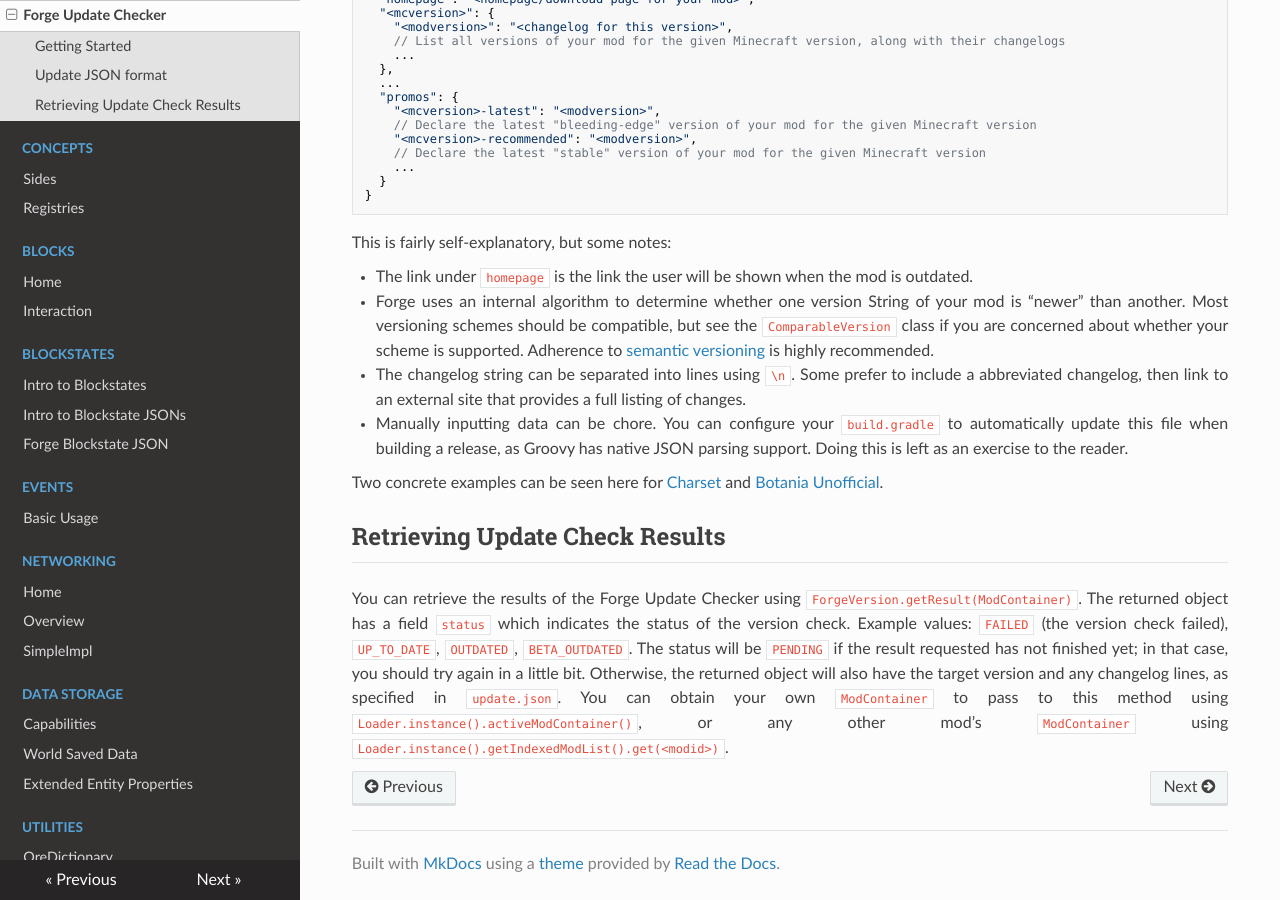
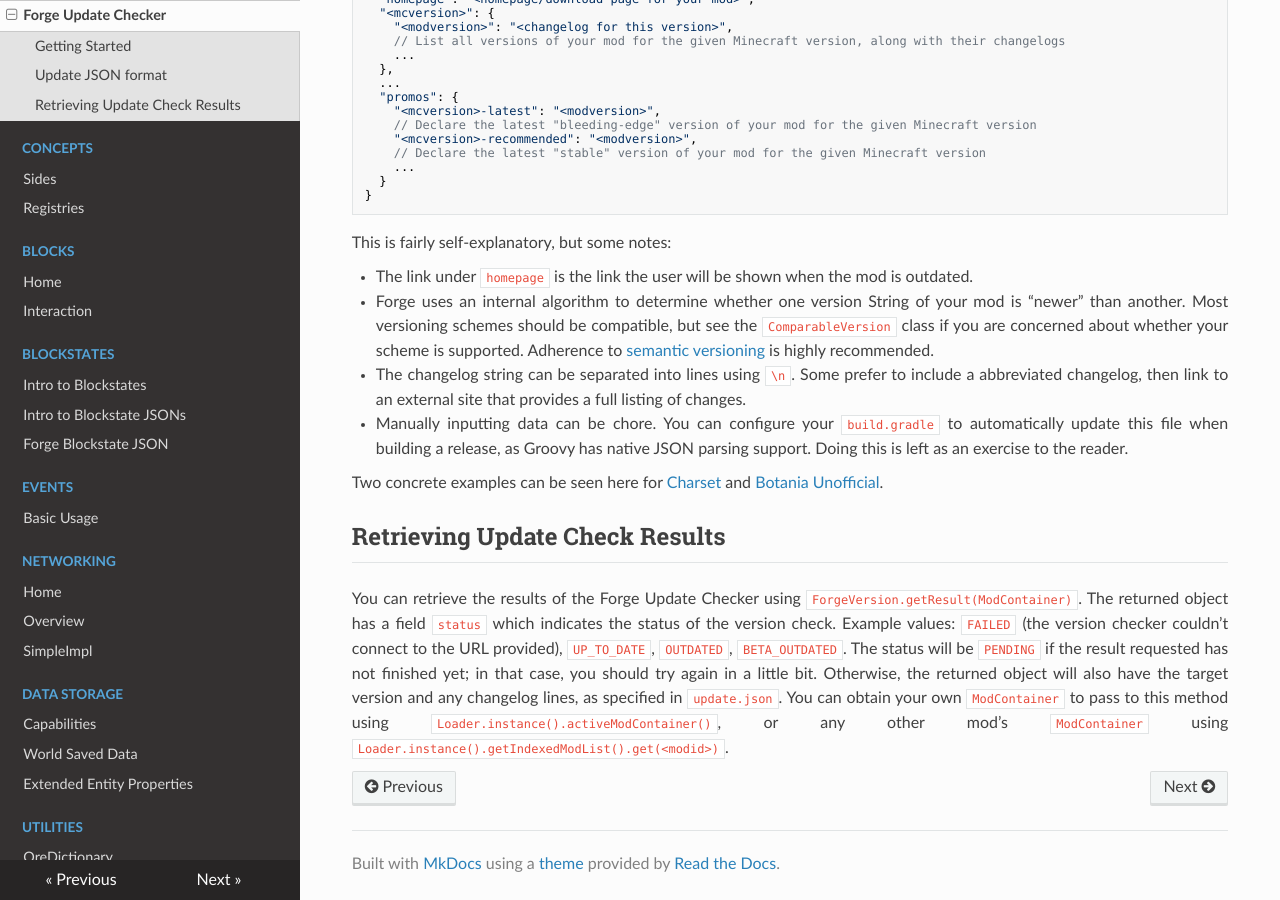
Before and after one commit to MinecraftForge/Documentation, an MkDocs documentation site: the page built from docs/gettingstarted/autoupdate.md, in a window 1280 px wide and 900 px high, scrolled down 576 px. Built offline with MkDocs 1.6.1, drawn with Linux system fonts in a browser that asks for light colours; nearby versions of some CDN libraries; old or Windows-style settings are respelled for this version of MkDocs.

Commit message:
Change redundant phrase

```diff
--- a/docs/gettingstarted/autoupdate.md
+++ b/docs/gettingstarted/autoupdate.md
@@ -44,5 +44,5 @@ Two concrete examples can be seen here for [Charset](https://gist.githubusercont
 Retrieving Update Check Results
 -------------------------------
 
-You can retrieve the results of the Forge Update Checker using `ForgeVersion.getResult(ModContainer)`. The returned object has a field `status` which indicates the status of the version check. Example values: `FAILED` (the version check failed), `UP_TO_DATE`, `OUTDATED`, `BETA_OUTDATED`. The status will be `PENDING` if the result requested has not finished yet; in that case, you should try again in a little bit. Otherwise, the returned object will also have the target version and any changelog lines, as specified in `update.json`.
+You can retrieve the results of the Forge Update Checker using `ForgeVersion.getResult(ModContainer)`. The returned object has a field `status` which indicates the status of the version check. Example values: `FAILED` (the version checker couldn't connect to the URL provided), `UP_TO_DATE`, `OUTDATED`, `BETA_OUTDATED`. The status will be `PENDING` if the result requested has not finished yet; in that case, you should try again in a little bit. Otherwise, the returned object will also have the target version and any changelog lines, as specified in `update.json`.
 You can obtain your own `ModContainer` to pass to this method using `Loader.instance().activeModContainer()`, or any other mod's `ModContainer` using `Loader.instance().getIndexedModList().get(<modid>)`.
```
